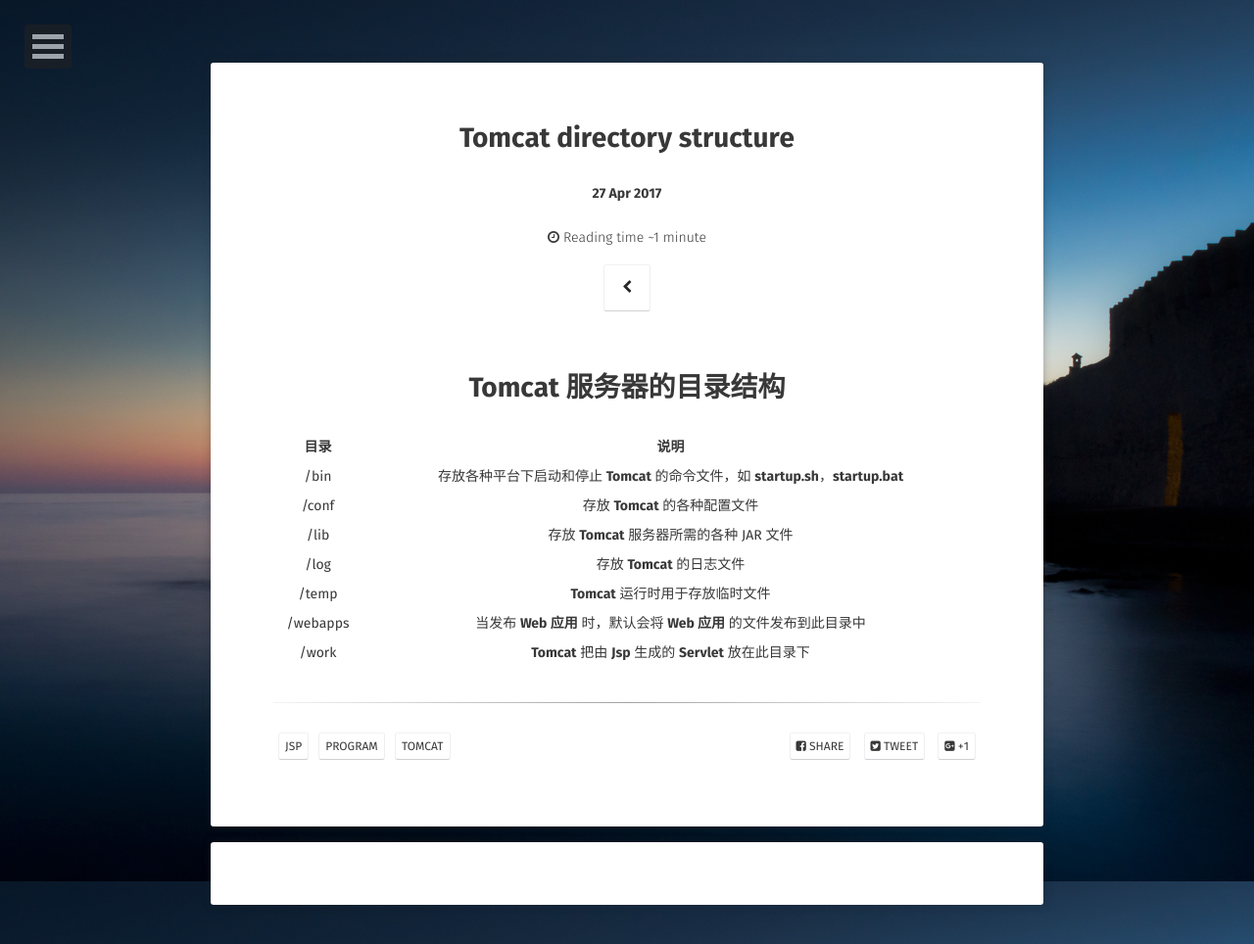
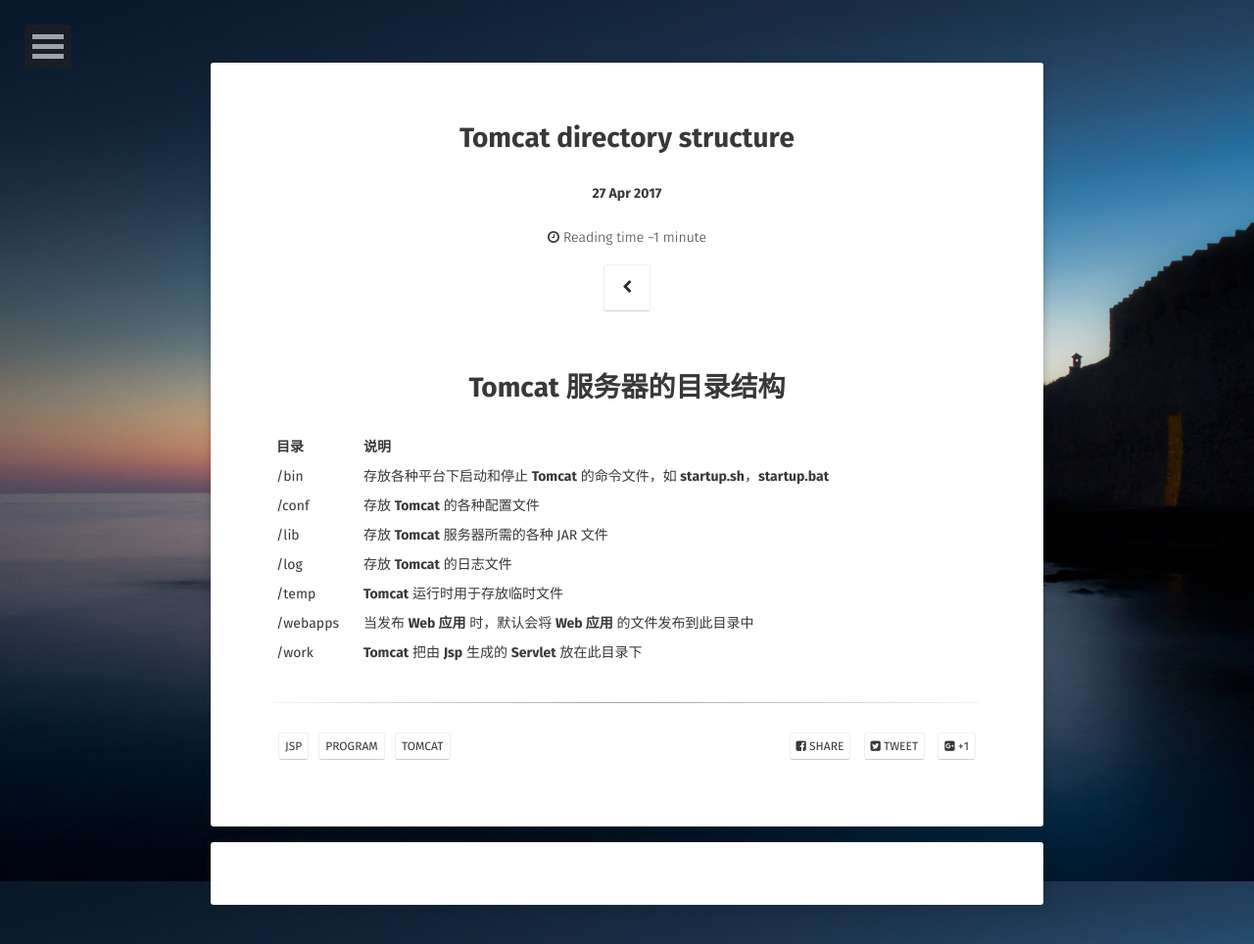
Before and after one commit to AurevoirXavier/deprecated-AurevoirXavier.github.io, a Jekyll site: the page built from _posts/2017-4-27-tomcatDirectoryStructure.md, in a window 1280 px wide. Shown: the whole page at 98% size. Built offline with Jekyll 4.4.1, drawn with Linux system fonts in a browser that asks for light colours; some web fonts are replaced; comment, search, counter and statistics services are not loaded.

Commit message:
11:06/04/27/17

```diff
--- a/_posts/2017-4-27-tomcatDirectoryStructure.md
+++ b/_posts/2017-4-27-tomcatDirectoryStructure.md
@@ -10,11 +10,11 @@
 <center><h1>Tomcat 服务器的目录结构</h1></center>
 
 |    目录    |                    说明                    |
-| :------: | :--------------------------------------: |
-|   /bin   | 存放各种平台下启动和停止 **Tomcat** 的命令文件，如 **startup.sh**，**startup.bat** |
-|  /conf   |          存放 **Tomcat** 的各种配置文件           |
-|   /lib   |      存放 **Tomcat** 服务器所需的各种 JAR 文件       |
-|   /log   |           存放 **Tomcat** 的日志文件            |
-|  /temp   |          **Tomcat** 运行时用于存放临时文件          |
+| :------- | :--------------------------------------- |
+| /bin     | 存放各种平台下启动和停止 **Tomcat** 的命令文件，如 **startup.sh**，**startup.bat** |
+| /conf    | 存放 **Tomcat** 的各种配置文件                    |
+| /lib     | 存放 **Tomcat** 服务器所需的各种 JAR 文件            |
+| /log     | 存放 **Tomcat** 的日志文件                      |
+| /temp    | **Tomcat** 运行时用于存放临时文件                   |
 | /webapps | 当发布 **Web 应用** 时，默认会将 **Web 应用** 的文件发布到此目录中 |
-|  /work   | **Tomcat** 把由 **Jsp** 生成的 **Servlet** 放在此目录下 |
+| /work    | **Tomcat** 把由 **Jsp** 生成的 **Servlet** 放在此目录下 |
```
